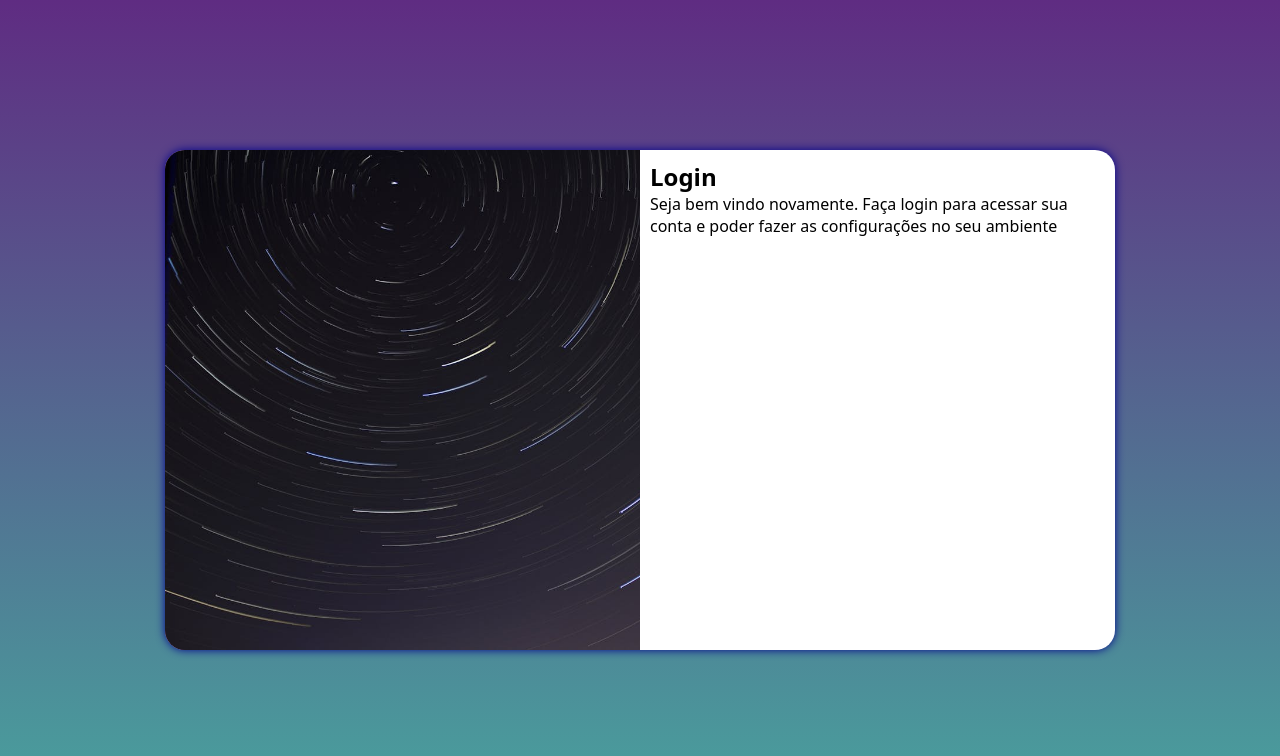
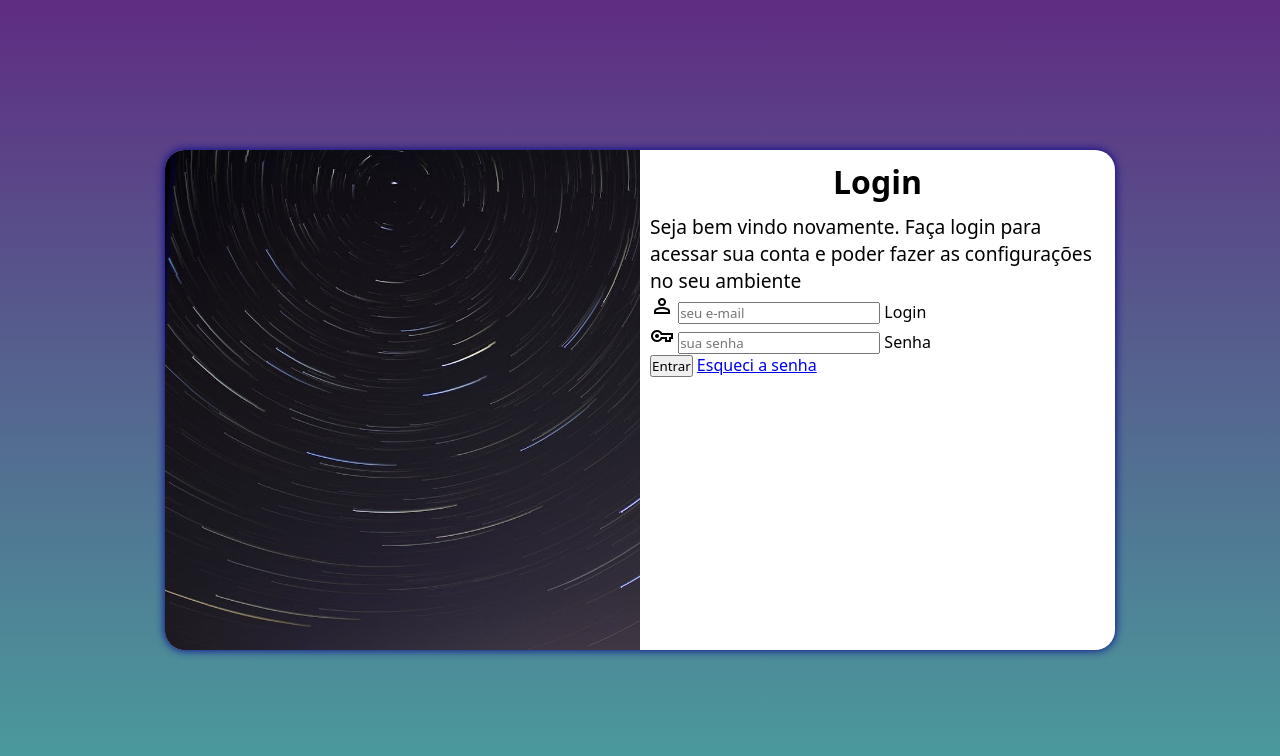
Before and after one commit to KaioZeraH/Projeto_Tela_Login, a plain HTML site: page index.html in a window 1280 px wide. Drawn offline with nearby package versions, Linux system fonts and the light colour scheme.

Commit message:
Adicionei o formulario

```diff
--- a/estilos/media-querys.css
+++ b/estilos/media-querys.css
@@ -53,4 +53,12 @@ Grandes telas: Acima de 1200px
         float: right;
         width: 50%;
     }
+
+    div#formulario > h1 {
+        font-size: 2em;
+    }
+
+    div#formulario > p {
+        font-size: 1.2em;
+    }
 }
--- a/estilos/style.css
+++ b/estilos/style.css
@@ -57,3 +57,14 @@ section#login > div#formulario {
     display: block;
     padding: 10px;
 }
+
+
+div#formulario > h1 {
+    text-align: center;
+    margin-bottom: 10px;
+
+}
+
+div#formulario > p {
+    font-size: 0.8em;
+}
--- a/index.html
+++ b/index.html
@@ -6,6 +6,7 @@
     <title>Login</title>
     <link rel="stylesheet" href="estilos/style.css">
     <link rel="stylesheet" href="estilos/media-querys.css">
+    <link href="https://fonts.googleapis.com/css2?family=Material+Symbols+Outlined" rel="stylesheet" />
 </head>
 <body>
     <main>
@@ -17,8 +18,23 @@
             <div id="formulario">
                 <h1>Login</h1>
                 <p>Seja bem vindo novamente. Faça login para acessar sua conta e poder fazer as configurações no seu ambiente</p>
-                <form action="login.php" method="post">
-
+                <form action="login.php" method="post" autocomplete="on">
+                    <div class="campo">
+                        <span class="material-symbols-outlined">
+                            person
+                            </span>
+                        <input type="email" name="login" id="ilogin" placeholder="seu e-mail" autocomplete="email" required maxlength="30">
+                        <label for="ilogin">Login</label>
+                    </div>
+                    <div class="campo">
+                        <span class="material-symbols-outlined">
+                            vpn_key
+                            </span>
+                        <input type="password" name="senha" id="isenha" placeholder="sua senha" autocomplete="current-password" required minlength="10" maxlength="20">
+                        <label for="isenha">Senha</label>
+                    </div>
+                    <input type="submit" value="Entrar">
+                    <a href="#">Esqueci a senha</a>
                 </form>
             </div>
         </section>
```
